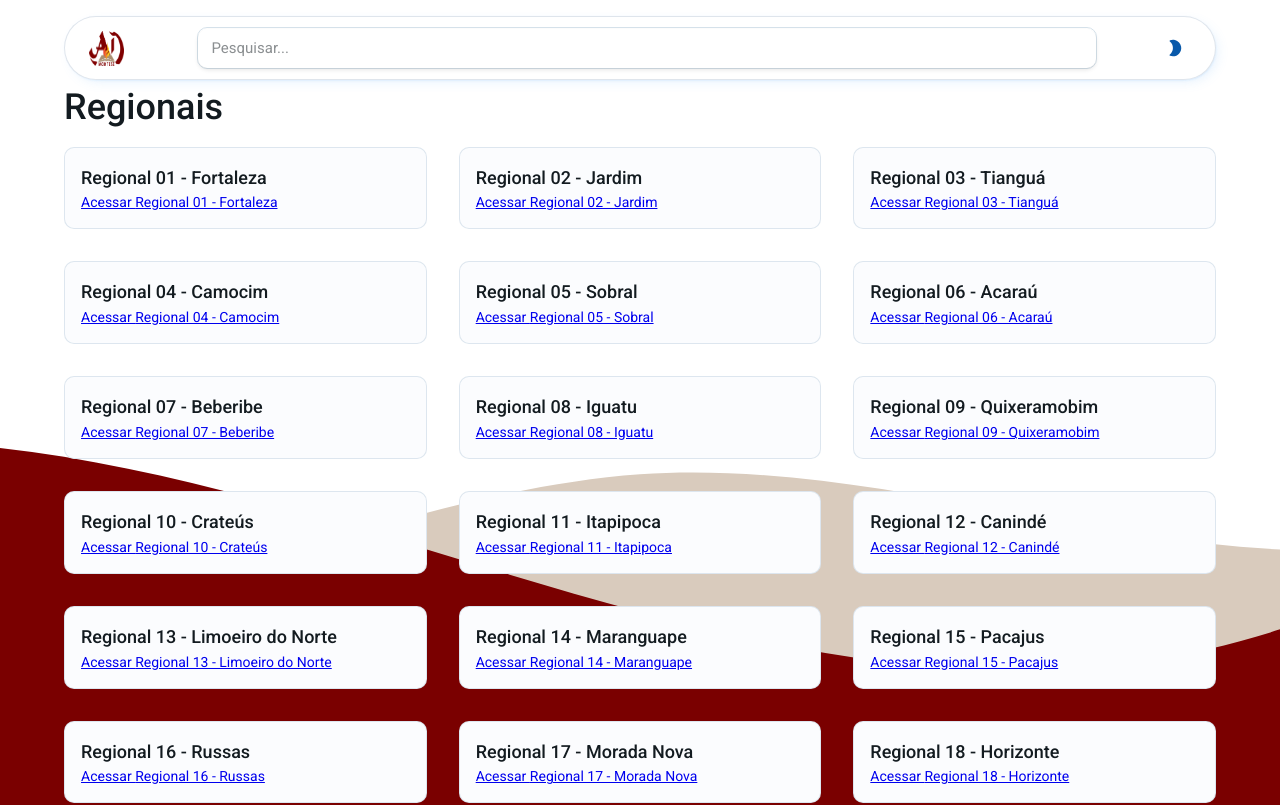
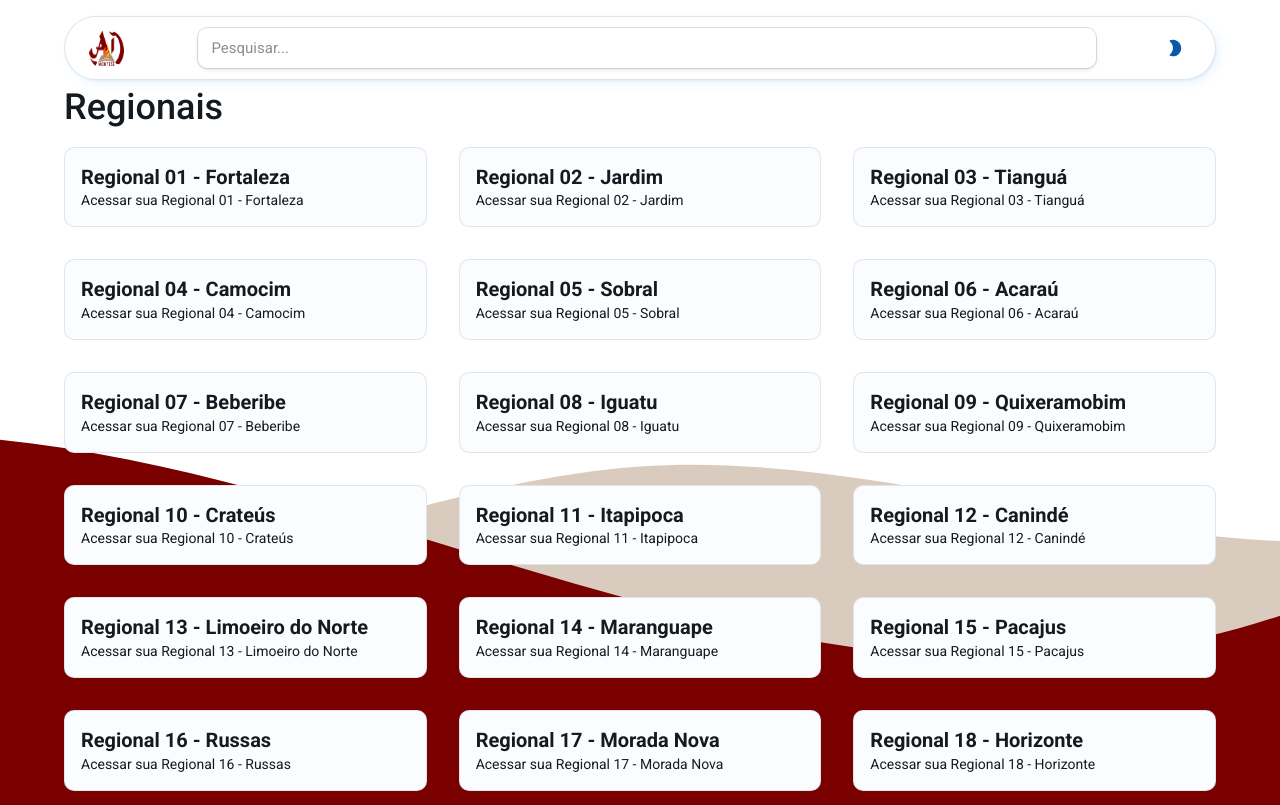
Before and after one commit to levibf/igreja-link, a React (Vite) app: page /regionais in a window 1280 px wide. Shown: the top 805 px of the page. Built offline with nearby package versions, Linux system fonts and the light colour scheme.

Commit message:
fix regionais

```diff
--- a/src/components/Features.jsx
+++ b/src/components/Features.jsx
@@ -21,28 +21,29 @@ function Features() {
     <Container sx={{ marginBottom: 10 }}>
       {/* Espaço para compensar a altura da AppBar */}
       <Box sx={{ height: 80 }} />
-
       <Typography variant="h4" gutterBottom>
   Regionais
 </Typography>
 <Grid container spacing={4}>
   {filteredRegionals.map((regional, index) => (
     <Grid item key={index} xs={12} sm={6} md={4}>
-            <Card>
+      {/* Envolver o Card com o Link para tornar o card inteiro clicável */}
+      <Link to={`/regionais/${regional.id}`} style={{ textDecoration: 'none' }}>
+        <Card sx={{ height: '100%' }}> {/* Certifique-se de que o Card ocupa toda a altura disponível */}
           <Box sx={{ p: 2 }}>
-                <Typography variant="h6" component="h2">
+            <Typography variant="h5" component="h2">
               {regional.titulo}
             </Typography>
-                <Link to={`/regionais/${regional.id}`}>
             <Typography variant="body2">
-                    Acessar {regional.titulo}
+              Acessar sua {regional.titulo}
             </Typography>
-                </Link>
           </Box>
         </Card>
+      </Link>
     </Grid>
   ))}
 </Grid>
+
 
       {/* Configuração das rotas */}
       <Routes>
```
Lines whose indentation alone changed are shown as unchanged.
